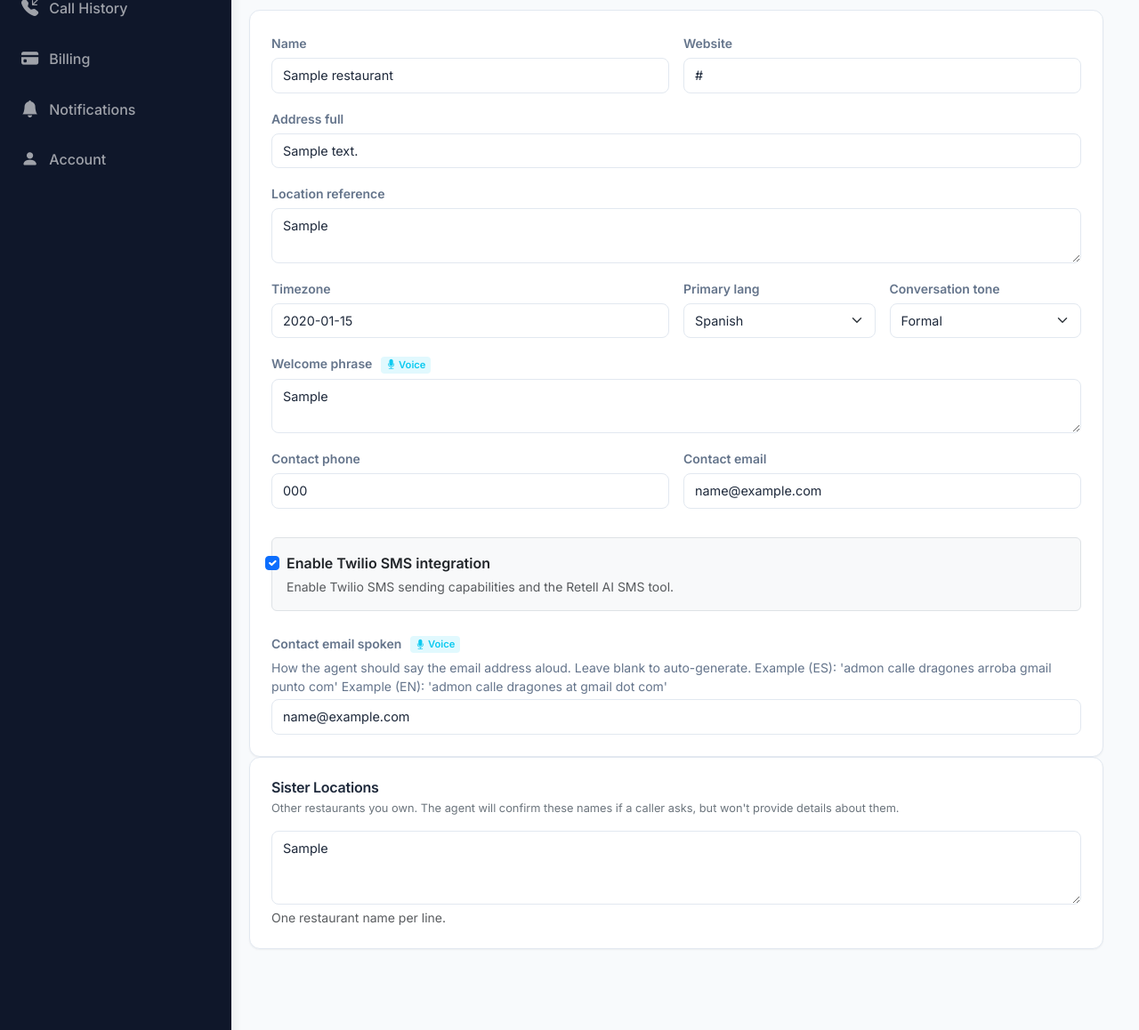
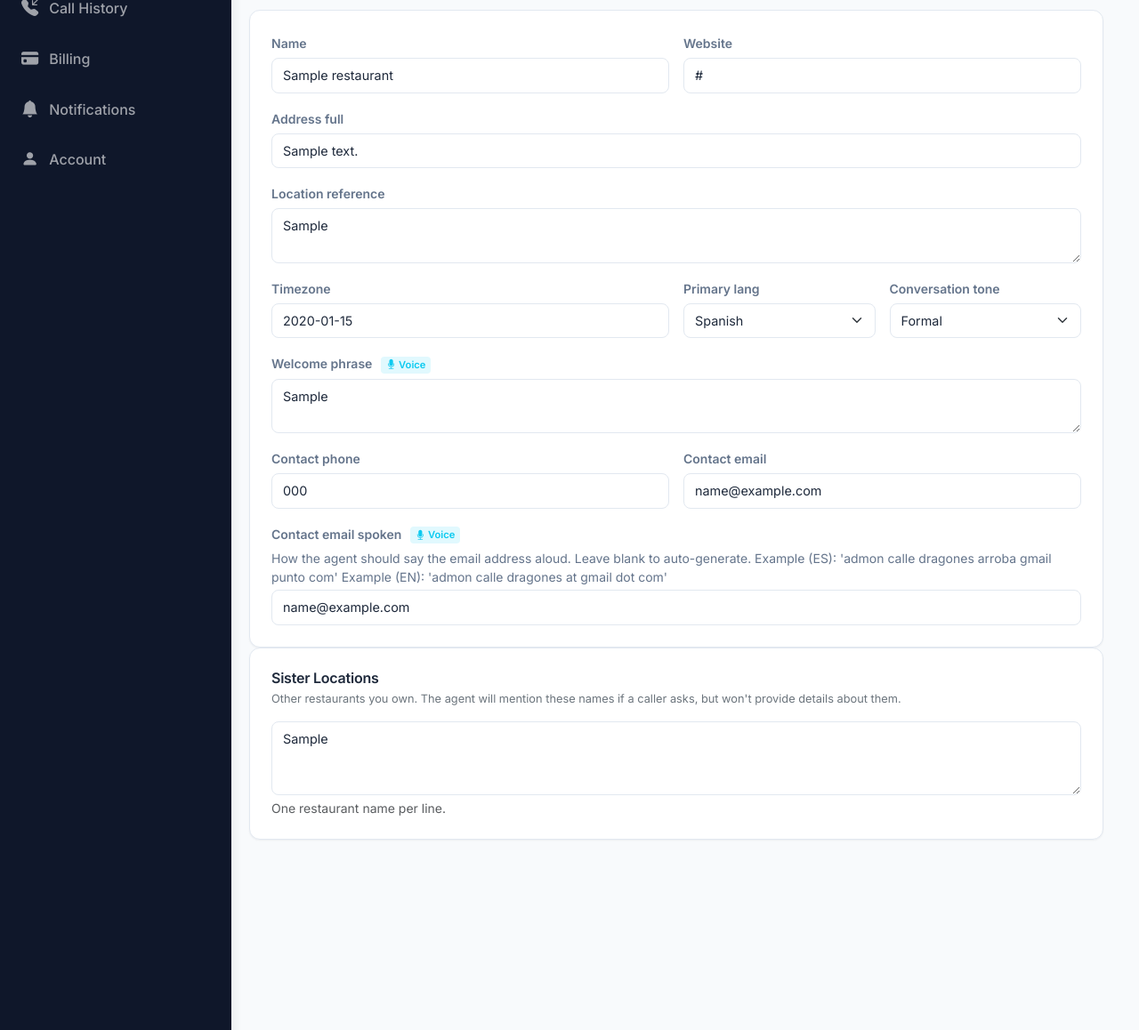
Before and after one commit to elperroloc0/concierge, a Django app: a page that uses backend/restaurants/templates/portal/knowledge_base.html in a window 1280 px wide. Shown: the part 232-1390 px from the top of the page at 89% size. Run offline with Django 5.2, Linux system fonts and the light colour scheme; a user stored in the database is signed in; tables that the repository leaves empty hold one stand-in row (values such as "Sample post").

Commit message:
feat(admin): remove SMS integration options from restaurant forms and templates

```diff
--- a/backend/restaurants/forms.py
+++ b/backend/restaurants/forms.py
@@ -42,7 +42,7 @@ class RestaurantBasicForm(forms.ModelForm):
         fields = [
             "name", "address_full", "location_reference", "website",
             "timezone", "primary_lang", "conversation_tone", "welcome_phrase",
-            "contact_phone", "contact_email", "enable_sms",
+            "contact_phone", "contact_email",
         ]
         widgets = {
             "name":               forms.TextInput(attrs=_TEXT),
@@ -54,7 +54,6 @@ class RestaurantBasicForm(forms.ModelForm):
             "welcome_phrase":     forms.Textarea(attrs={**_ta(2), "placeholder": "Thank you for calling [Restaurant Name], how can I help you today?"}),
             "contact_phone":      forms.TextInput(attrs=_TEXT),
             "contact_email":      forms.EmailInput(attrs=_TEXT),
-            "enable_sms":         forms.CheckboxInput(attrs={"class": "form-check-input"}),
         }
 
     def clean_website(self):
@@ -96,7 +95,7 @@ class KnowledgeBaseForm(forms.ModelForm):
             # Facilities
             "has_terrace", "ac_intensity", "stroller_friendly",
             "has_valet", "valet_cost", "free_parking_info",
-            # Agent (owner-facing: call transfer + sister locations only)
+            # Agent (owner-facing: call transfer + sister locations)
             "escalation_enabled", "escalation_conditions", "escalation_transfer_number",
             "affiliated_restaurants",
             # Custom info
--- a/backend/restaurants/templates/portal/knowledge_base.html
+++ b/backend/restaurants/templates/portal/knowledge_base.html
@@ -226,17 +226,6 @@
           <div class="col-md-6">
             <label class="form-label">{{ basic_form.contact_email.label }}</label>
             {{ basic_form.contact_email }}
-          </div>
-          <div class="col-12">
-            <div class="form-check mt-3 mb-2 p-3 rounded" style="background:#f8f9fa; border:1px solid #dee2e6;">
-              {{ basic_form.enable_sms }}
-              <label class="form-check-label fw-semibold" for="{{ basic_form.enable_sms.id_for_label }}">
-                Enable Twilio SMS integration
-              </label>
-              {% if basic_form.enable_sms.help_text %}
-                <div class="form-text mt-1">{{ basic_form.enable_sms.help_text }}</div>
-              {% endif %}
-            </div>
           </div>
           <div class="col-12">
             <label class="form-label">
@@ -667,7 +656,7 @@
       <!-- Sister Locations -->
       <div class="card hover-lift p-4">
         <h6 class="fw-semibold mb-1">Sister Locations</h6>
-        <p class="section-hint mb-3">Other restaurants you own. The agent will confirm these names if a caller asks, but won't provide details about them.</p>
+        <p class="section-hint mb-3">Other restaurants you own. The agent will mention these names if a caller asks, but won't provide details about them.</p>
         <div class="mb-0">
           {{ kb_form.affiliated_restaurants }}
           <div class="form-text">One restaurant name per line.</div>
@@ -735,9 +724,9 @@ const EXAMPLES = {
   "id_valet_cost":           "$20 valet parking",
   "id_free_parking_info":    "Free street parking on SW 8th St after 6pm. Municipal lot 2 blocks east, $5 flat rate evenings.",
 
-  "id_affiliated_restaurants":     "Sister Restaurant Name\nAnother Location Name",
   "id_escalation_transfer_number": "+17865551234",
   "id_escalation_conditions":      "Caller asks to speak with a manager.\nCaller reports an emergency on-site.",
+  "id_affiliated_restaurants":     "Sister Restaurant Name\nAnother Location Name",
 
 };
 
```
Also changed, not shown: backend/restaurants/admin.py (+8 -12 lines).
